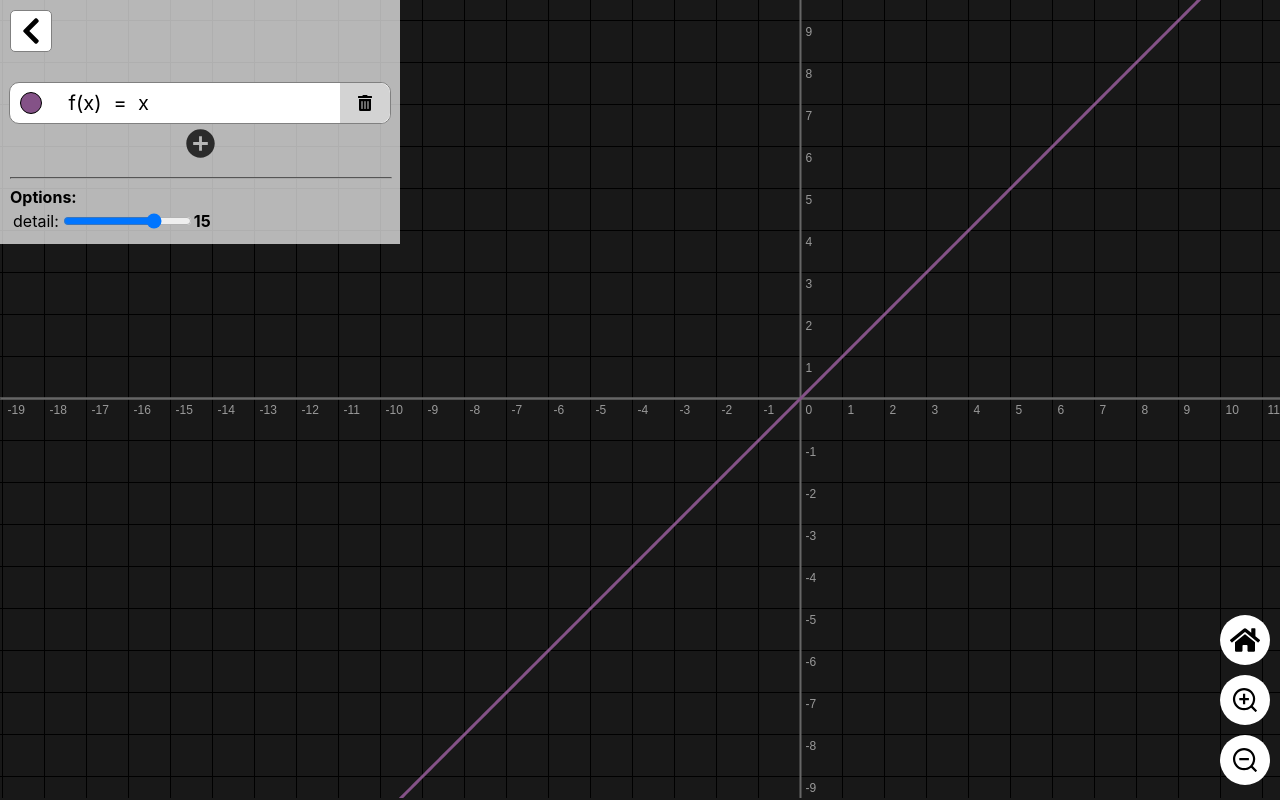
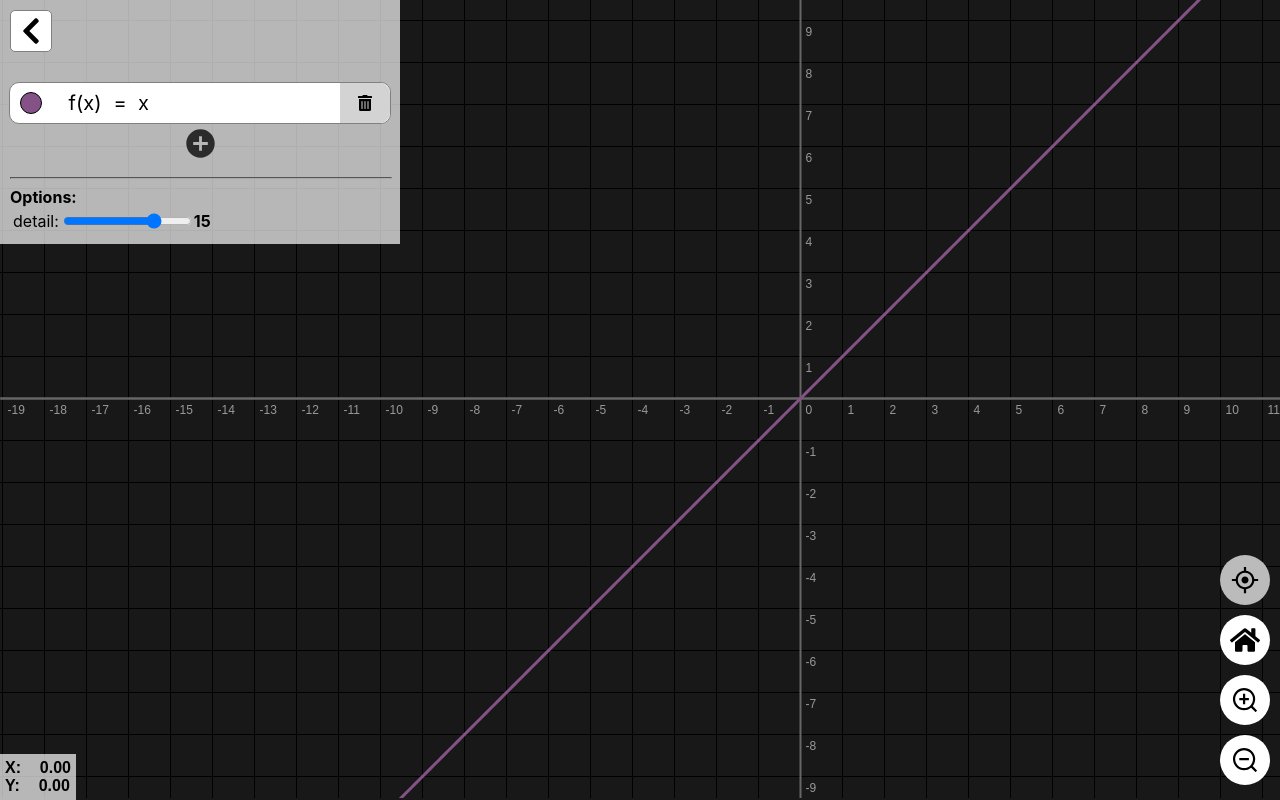
Before and after one commit to janstaffa/graph-cal, a React (Create React App) app: page / in a window 1280 px wide. Built offline with nearby package versions, Linux system fonts and the light colour scheme.

Commit message:
added more features

```diff
--- a/src/components/Canvas.tsx
+++ b/src/components/Canvas.tsx
@@ -1,20 +1,25 @@
-import { useEffect, useRef, useState } from "react";
-import { AiOutlineZoomIn, AiOutlineZoomOut } from "react-icons/ai";
+import { useEffect, useRef, useState } from 'react';
+import {
+  AiOutlineAim,
+  AiOutlineZoomIn,
+  AiOutlineZoomOut,
+} from 'react-icons/ai';
 import {
   FaChevronLeft,
   FaChevronRight,
   FaHome,
   FaTrashAlt,
-} from "react-icons/fa";
-import { IoMdAddCircle } from "react-icons/io";
-import { Graph } from "../graph";
-import { getObjectFitSize } from "../utils/getObjectFitSize";
-import { randomRGBColor } from "../utils/random";
+} from 'react-icons/fa';
+import { IoMdAddCircle } from 'react-icons/io';
+import { Graph } from '../graph';
+import { getObjectFitSize } from '../utils/getObjectFitSize';
+import { randomRGBColor } from '../utils/random';
 export interface CanvasProps {}
 
 interface GraphInput {
   expression: string;
   color: string;
+  enabled: boolean;
 }
 
 const ZOOM_STEP = 5;
@@ -22,7 +27,7 @@ const Canvas: React.FC<CanvasProps> = () => {
   const canvas = useRef<HTMLCanvasElement>(null);
   const graph = useRef<Graph>();
   const [graphInputs, setGraphInputs] = useState<GraphInput[]>([
-    { expression: "x", color: randomRGBColor() },
+    { expression: 'x', color: randomRGBColor(), enabled: true },
   ]);
   const graphInputsRef = useRef<GraphInput[]>(graphInputs);
   graphInputsRef.current = graphInputs;
@@ -34,6 +39,15 @@ const Canvas: React.FC<CanvasProps> = () => {
   const [graphDetail, setGraphDetail] = useState<number>(15);
   const graphDetailRef = useRef<number>(graphDetail);
   graphDetailRef.current = graphDetail;
+
+  const [relativeCoords, setRelativeCoords] = useState<{
+    x: number;
+    y: number;
+  }>({ x: 0, y: 0 });
+
+  const [showValueAtX, setShowValueAtX] = useState<boolean>(false);
+  const showValueAtXRef = useRef<boolean>(showValueAtX);
+  showValueAtXRef.current = showValueAtX;
 
   const zoomIn = () => {
     if (!graph.current) return;
@@ -64,22 +78,32 @@ const Canvas: React.FC<CanvasProps> = () => {
     graph.current.initialize();
 
     let dragging = false;
-    canvas.current.addEventListener("mousedown", () => (dragging = true));
+    canvas.current.addEventListener('mousedown', () => (dragging = true));
 
     const stopDrag = () => {
       dragging = false;
-      canvas.current?.classList.remove("dragging");
+      canvas.current?.classList.remove('dragging');
     };
-    canvas.current.addEventListener("mouseup", stopDrag);
-    canvas.current.addEventListener("mouseleave", stopDrag);
+    canvas.current.addEventListener('mouseup', stopDrag);
+    canvas.current.addEventListener('mouseleave', stopDrag);
 
-    canvas.current.addEventListener("mousemove", (e) => {
-      if (!dragging || !graph.current) return;
-      canvas.current?.classList.add("dragging");
+    canvas.current.addEventListener('mousemove', (e) => {
+      if (!graph.current) return;
+      if (dragging) {
+        canvas.current?.classList.add('dragging');
         graph.current.moveGraph(e.movementX, e.movementY);
+      }
+
+      const relCoords = graph.current.getRelativeCoordsFromAbsolute(e.x, e.y);
+      if (!relCoords) return;
+
+      setRelativeCoords(relCoords);
+      if (showValueAtXRef.current) {
+        graph.current.showFunctionValuesAtX(e.x);
+      }
     });
 
-    canvas.current.addEventListener("wheel", (e: WheelEvent) => {
+    canvas.current.addEventListener('wheel', (e: WheelEvent) => {
       if (!graph.current) return;
       if (e.deltaY < 0) {
         zoomIn();
@@ -97,33 +121,34 @@ const Canvas: React.FC<CanvasProps> = () => {
     if (!graph.current) return;
     graph.current.clearGraph();
     graph.current.pointsPerSquare = graphDetail;
-    for (const { expression, color } of graphInputs) {
+    for (const { expression, color, enabled } of graphInputs) {
+      if (!enabled) continue;
       graph.current.drawGraph(expression, color);
     }
 
-    if (graphInputs.filter((graph) => graph.expression === "").length > 0) {
-      addGraphRef.current?.classList.add("banned");
+    if (graphInputs.filter((graph) => graph.expression === '').length > 0) {
+      addGraphRef.current?.classList.add('banned');
     } else {
-      addGraphRef.current?.classList.remove("banned");
+      addGraphRef.current?.classList.remove('banned');
     }
   }, [graphInputs, graphDetail]);
 
   const addGraph = () => {
     if (
-      graphInputsRef.current.filter((graph) => graph.expression === "").length >
+      graphInputsRef.current.filter((graph) => graph.expression === '').length >
       0
     )
       return;
     const newGraphInput: GraphInput = {
       color: randomRGBColor(),
-      expression: "",
+      expression: '',
+      enabled: true,
     };
     setGraphInputs([...graphInputsRef.current, newGraphInput]);
   };
 
   // TODO: store graph data in URL
   // TODO: zoom relatively to the cursor (now it is relative to the 0,0 coordinates)
-  // TODO: don't calculate y for every x in bigger squares(2*2, 4*4)
   return (
     <div>
       <div
@@ -134,15 +159,25 @@ const Canvas: React.FC<CanvasProps> = () => {
       </div>
       <div
         className="toolbox"
-        style={{ visibility: toolboxOpen ? "visible" : "hidden" }}
+        style={{ visibility: toolboxOpen ? 'visible' : 'hidden' }}
       >
         {graphInputs.map((graphInput, idx) => (
           <div className="graph-input" key={idx}>
             <div
-              className="color-code"
+              className={
+                'color-code' + (!graphInput.enabled ? ' disabled' : '')
+              }
               style={{ backgroundColor: graphInput.color }}
+              onClick={() => {
+                const updatedGraphInputs = [...graphInputs];
+                updatedGraphInputs[idx] = {
+                  ...graphInput,
+                  enabled: !graphInput.enabled,
+                };
+                setGraphInputs(updatedGraphInputs);
+              }}
             ></div>
-            <div className="graph-info">
+            <div className="function-info">
               <span>f(x)</span> =
             </div>
             <input
@@ -150,9 +185,8 @@ const Canvas: React.FC<CanvasProps> = () => {
               value={graphInput.expression}
               onChange={(e) => {
                 const updatedGraphInputs = [...graphInputs];
-                const thisGraph = updatedGraphInputs[idx];
                 updatedGraphInputs[idx] = {
-                  ...thisGraph,
+                  ...graphInput,
                   expression: e.target.value,
                 };
 
@@ -200,9 +234,28 @@ const Canvas: React.FC<CanvasProps> = () => {
         </div>
       </div>
       <canvas id="graph" ref={canvas}></canvas>
+      <div className="graph-info">
+        <div className="relative-wrap">
+          X: <div className="relative-value">{relativeCoords.x.toFixed(2)}</div>
+        </div>
+        <div className="relative-wrap">
+          Y: <div className="relative-value">{relativeCoords.y.toFixed(2)}</div>
+        </div>
+      </div>
       <div className="toolbar">
-        <div className="toolbar-item">
-          <FaHome
+        <div
+          className={'toolbar-item' + (!showValueAtX ? ' disabled' : '')}
+          onClick={() => {
+            if (showValueAtXRef) {
+              graph.current?.rerenderGraph();
+            }
+            setShowValueAtX(!showValueAtX);
+          }}
+        >
+          <AiOutlineAim />
+        </div>
+        <div
+          className="toolbar-item"
           onClick={() => {
             if (!graph.current || !canvas.current) return;
             graph.current.moveGraphAbsolute(
@@ -211,13 +264,14 @@ const Canvas: React.FC<CanvasProps> = () => {
             );
             graph.current.resetZoom();
           }}
-          />
+        >
+          <FaHome />
         </div>
-        <div className="toolbar-item">
-          <AiOutlineZoomIn onClick={zoomIn} />
+        <div className="toolbar-item" onClick={zoomIn}>
+          <AiOutlineZoomIn />
         </div>
-        <div className="toolbar-item">
-          <AiOutlineZoomOut onClick={zoomOut} />
+        <div className="toolbar-item" onClick={zoomOut}>
+          <AiOutlineZoomOut />
         </div>
       </div>
     </div>
--- a/src/graph.ts
+++ b/src/graph.ts
@@ -1,7 +1,7 @@
-import { Parser } from "expr-eval";
+import { Parser } from 'expr-eval';
 
-const SQUARE_BORDER_COLOR = "#000";
-const AXIS_COLOR = "#666";
+const SQUARE_BORDER_COLOR = '#000';
+const AXIS_COLOR = '#666';
 export const DEFAULT_POINTS_PER_SQUARE = 20;
 const DEFAULT_SQUARE_SIZE = 42;
 
@@ -23,7 +23,7 @@ export class Graph {
   private _squareSize: number = DEFAULT_SQUARE_SIZE;
   private center: Point | null = null;
   private quadrons: { width: number; height: number }[] | null = [];
-  private graphs: GraphFunction[] = [];
+  private graphs: Pick<GraphFunction, 'expression' | 'color'>[] = [];
   pointsPerSquare: number = DEFAULT_POINTS_PER_SQUARE;
   private zoomRatio: number = 1;
 
@@ -31,7 +31,7 @@ export class Graph {
     return this._squareSize;
   }
   constructor(canvas: HTMLCanvasElement) {
-    const ctx = canvas.getContext("2d");
+    const ctx = canvas.getContext('2d');
     ctx?.translate(0.5, 0.5);
     this.ctx = ctx;
   }
@@ -105,12 +105,9 @@ export class Graph {
     }
     this.ctx.strokeStyle = SQUARE_BORDER_COLOR;
     for (const [idx, quadron] of this.quadrons.entries()) {
-      for (let i = 1; i <= quadron.height * this.zoomRatio; i++) {
-        for (let j = 1; j <= quadron.width * this.zoomRatio; j++) {
+      for (let i = 1; i <= quadron.height; i++) {
+        for (let j = 1; j <= quadron.width; j++) {
           this.ctx.lineWidth = 1;
-          if (exactRatio < 0.5) {
-            this.ctx.lineWidth = 2;
-          }
           let x = 0,
             y = 0;
 
@@ -141,7 +138,7 @@ export class Graph {
           );
           if (exactRatio < 0.5) {
             for (let k = 0; k < 1; k += step) {
-              this.ctx.lineWidth = 0.5;
+              this.ctx.lineWidth = 0.2;
               this.ctx.strokeRect(
                 x + k * this.squareSize,
                 y + k * this.squareSize,
@@ -176,8 +173,8 @@ export class Graph {
     this.ctx.lineTo(center.x, this.ctx.canvas.height);
     this.ctx.stroke();
 
-    this.ctx.font = "12px sans-serif";
-    this.ctx.fillStyle = "#999";
+    this.ctx.font = '12px sans-serif';
+    this.ctx.fillStyle = '#999';
 
     const exactRatio = DEFAULT_SQUARE_SIZE / this.squareSize;
     const roundedRatio = Math.round(exactRatio);
@@ -191,6 +188,7 @@ export class Graph {
         step = 0.25;
       }
     }
+
     for (
       let i = -this.quadrons[0].width;
       i < this.quadrons[1].width;
@@ -198,6 +196,17 @@ export class Graph {
     ) {
       if (!showDecimals && Math.abs(i % roundedRatio) !== 0) continue;
       const realPos = this.center.x + i * this.squareSize;
+
+      let y;
+      if (this.quadrons[0].height === 0) {
+        y = 20;
+      } else if (this.quadrons[2].height === 0) {
+        y = this.ctx.canvas.height - 10;
+      }
+      if (y) {
+        this.ctx.fillText(i.toString(), realPos + 5, y);
+        continue;
+      }
       this.ctx.fillText(i.toString(), realPos + 5, center.y + 15);
     }
     for (
@@ -208,6 +217,17 @@ export class Graph {
       if (!showDecimals && Math.abs(i % roundedRatio) !== 0) continue;
       if (i === 0) continue;
       const realPos = this.center.y - i * this.squareSize;
+
+      let x;
+      if (this.quadrons[0].width === 0) {
+        x = 5;
+      } else if (this.quadrons[1].width === 0) {
+        x = this.ctx.canvas.width - 50 - i.toString().length * 5;
+      }
+      if (x) {
+        this.ctx.fillText(i.toString(), x, realPos + 15);
+        continue;
+      }
       this.ctx.fillText(i.toString(), center.x + 5, realPos + 15);
     }
     return true;
@@ -227,6 +247,13 @@ export class Graph {
     return true;
   };
 
+  private solveExpressionForX = (expression: string, x: number) => {
+    try {
+      const y = Parser.evaluate(expression, { x });
+      return y;
+    } catch (e) {}
+    return null;
+  };
   private getPointsFromExpression = (expression: string) => {
     if (!this.quadrons || !this.center) return null;
     const functionData: Point[] = [];
@@ -243,12 +270,10 @@ export class Graph {
     for (let i = -negativeWidth; i < positiveWidth; i += this.zoomRatio) {
       for (let j = 0; j < this.zoomRatio; j += step) {
         const x = i + j;
-        // f(x) = x
-        try {
-          const y = Parser.evaluate(expression, { x });
-          // y: -y to invert x axis
-          functionData.push({ x, y: -y });
-        } catch (e) {}
+        const y = this.solveExpressionForX(expression, x);
+        if (!y) continue;
+        // y: -y to invert x axis
+        functionData.push({ x, y: -y });
       }
     }
     return functionData;
@@ -257,7 +282,7 @@ export class Graph {
     const functionData = this.getPointsFromExpression(expression);
     if (!functionData) return false;
     const newGraph = { expression, data: functionData, color };
-    this.graphs.push(newGraph);
+    this.graphs.push({ color, expression });
     this.drawGraph_(newGraph);
     return true;
   };
@@ -269,7 +294,7 @@ export class Graph {
     return true;
   };
 
-  private rerenderGraph = () => {
+  rerenderGraph = () => {
     if (!this.ctx || !this.center) return false;
     this.ctx.clearRect(0, 0, this.ctx.canvas.width, this.ctx.canvas.height);
     this.drawGrid(this.center);
@@ -278,8 +303,8 @@ export class Graph {
       const functionData = this.getPointsFromExpression(graph.expression);
       if (!functionData) return false;
       const updatedGraph: GraphFunction = {
+        data: functionData,
         ...graph,
-        data: functionData,
       };
       this.drawGraph_(updatedGraph);
     }
@@ -322,4 +347,40 @@ export class Graph {
     this.rerenderGraph();
     return true;
   };
+
+  getRelativeCoordsFromAbsolute = (
+    absX: number,
+    absY: number
+  ): { x: number; y: number } | null => {
+    if (!this.center) return null;
+
+    const { x: centerX, y: centerY } = this.center;
+
+    const relX = (absX - centerX) / this.squareSize;
+    const relY = (centerY - absY) / this.squareSize;
+    return { x: relX, y: relY };
+  };
+
+  showFunctionValuesAtX = (x: number): boolean => {
+    const relativeCoords = this.getRelativeCoordsFromAbsolute(x, 0);
+    if (!relativeCoords || !this.ctx || !this.center) return false;
+
+    this.rerenderGraph();
+    for (const graph of this.graphs) {
+      const value = this.solveExpressionForX(
+        graph.expression,
+        relativeCoords.x
+      );
+      if (!value) continue;
+
+      this.ctx.fillText(
+        value.toFixed(2).toString(),
+        x + 15,
+        this.center.y - value * this.squareSize
+      );
+    }
+
+    this.ctx.fillRect(x, 0, 1, this.ctx.canvas.height);
+    return true;
+  };
 }
--- a/src/styles/index.css
+++ b/src/styles/index.css
@@ -1,7 +1,7 @@
 body {
   margin: 0;
-  font-family: -apple-system, BlinkMacSystemFont, "Segoe UI", "Roboto", "Oxygen",
-    "Ubuntu", "Cantarell", "Fira Sans", "Droid Sans", "Helvetica Neue",
+  font-family: -apple-system, BlinkMacSystemFont, 'Segoe UI', 'Roboto', 'Oxygen',
+    'Ubuntu', 'Cantarell', 'Fira Sans', 'Droid Sans', 'Helvetica Neue',
     sans-serif;
   background-color: #181818;
   width: 100vw;
@@ -25,7 +25,7 @@ canvas#graph {
   /* transform: scale(1.01); */
   margin-top: -2px;
   z-index: 0;
-  cursor: auto;
+  cursor: crosshair;
 }
 
 canvas#graph.dragging {
@@ -69,7 +69,10 @@ canvas#graph.dragging {
   border: 1px solid black;
   margin: 0 10px;
 }
-.graph-input .graph-info {
+.color-code.disabled {
+  opacity: 0.2;
+}
+.graph-input .function-info {
   display: block;
   background-color: white;
   box-sizing: border-box;
@@ -85,7 +88,7 @@ canvas#graph.dragging {
   font-size: 20px;
 }
 
-.graph-input .graph-info span {
+.graph-input .function-info span {
   width: 45px;
 }
 .graph-input input {
@@ -190,3 +193,31 @@ hr {
 .toolbar-item:hover {
   background-color: #ddd;
 }
+.toolbar-item.disabled {
+  background-color: #bbb;
+}
+
+.graph-info {
+  position: absolute;
+  bottom: 0;
+  left: 0;
+  background-color: #ffffffaf;
+  width: auto;
+  height: auto;
+  padding: 5px;
+
+  display: flex;
+  flex-direction: column;
+
+  font-family: Arial, Helvetica, sans-serif;
+  font-weight: bold;
+}
+
+.graph-info .relative-wrap {
+  display: flex;
+  flex-direction: row;
+}
+.graph-info .relative-value {
+  text-align: right;
+  width: 50px;
+}
```
Lines whose indentation alone changed are shown as unchanged.
